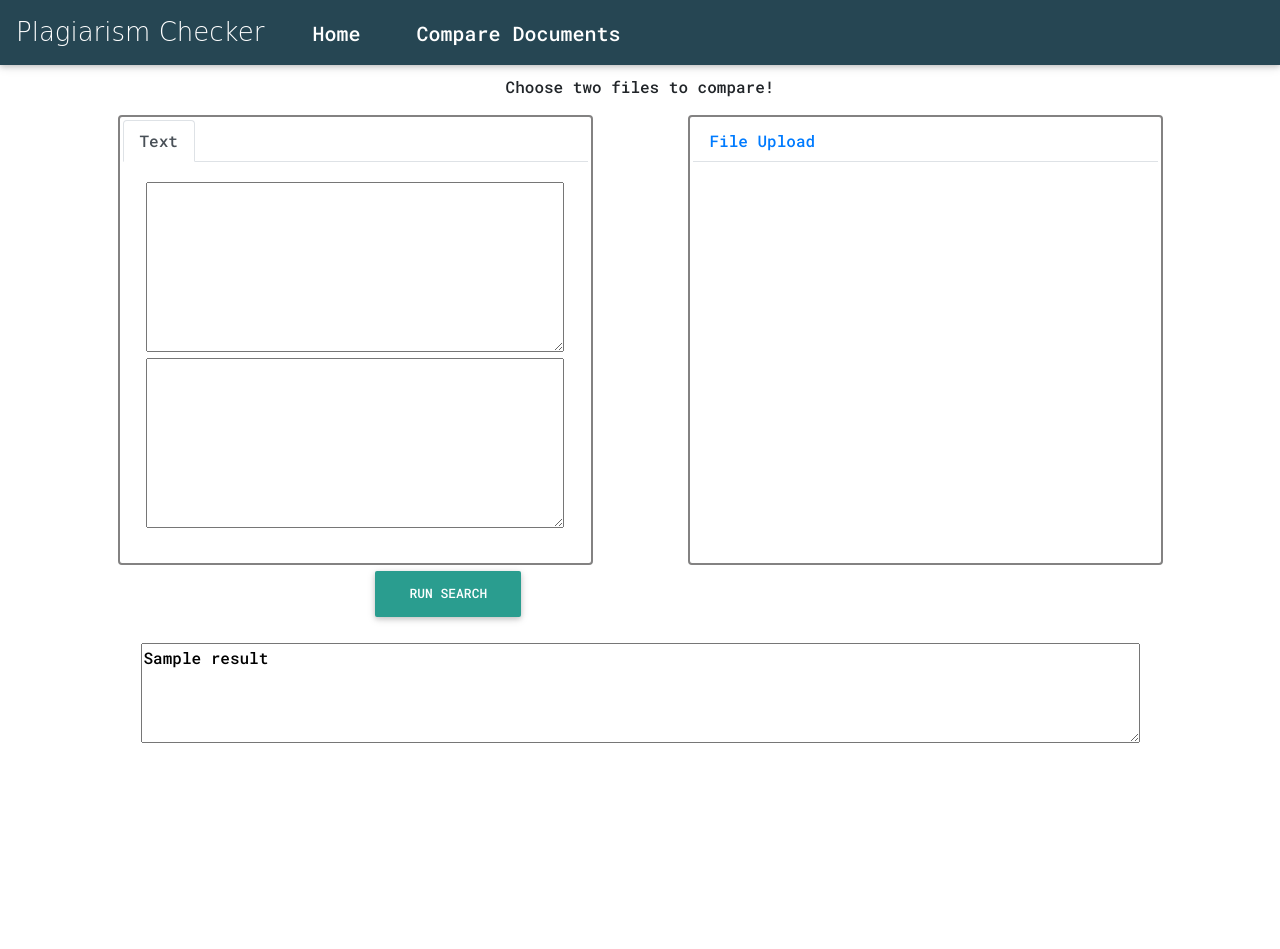
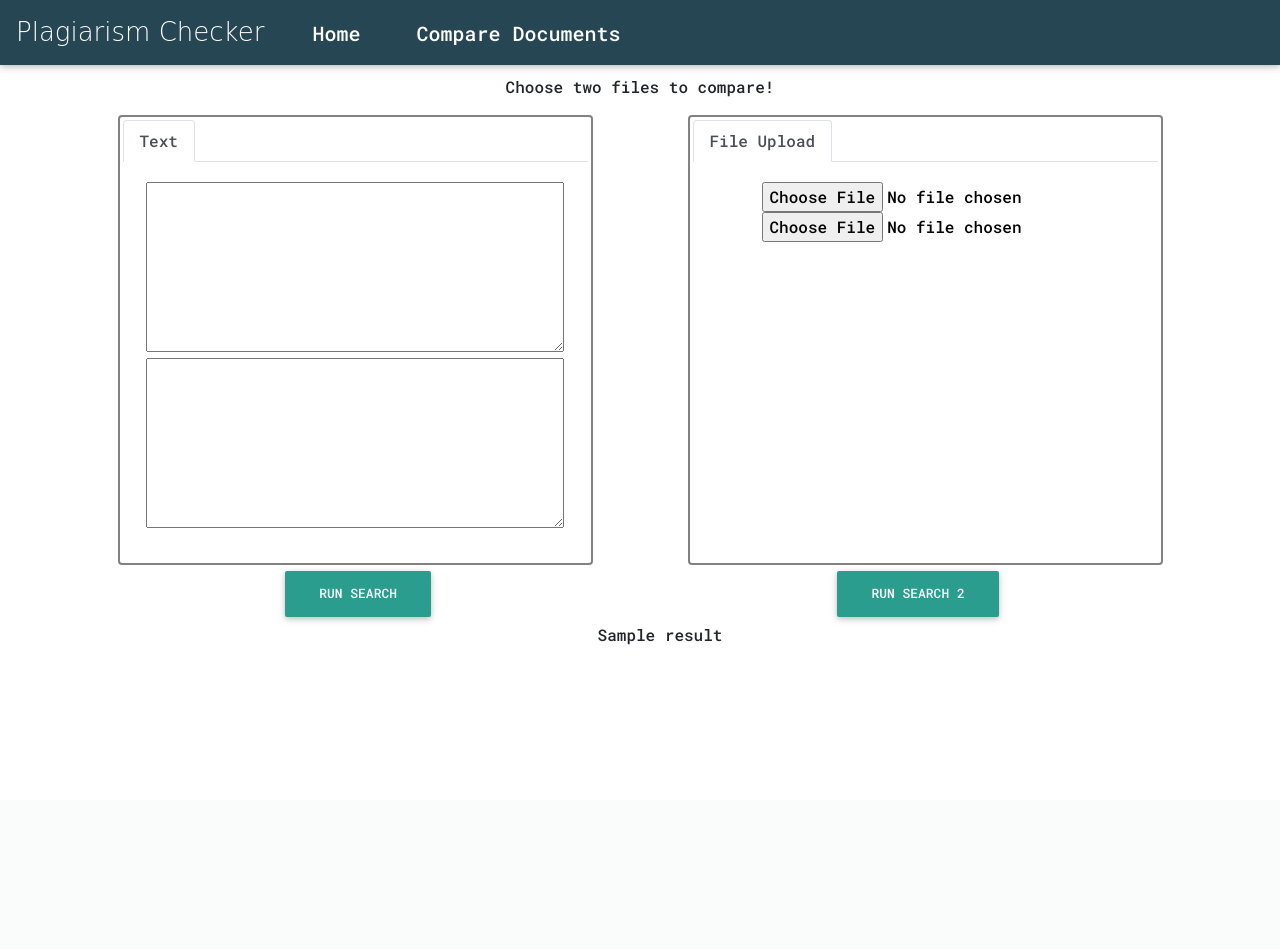
Before and after one commit to JinalAdhyaru/Plagiarism-Checker, a Django app: template plagiarismchecker/templates/pc/doc_compare.html in a window 1280 px wide. After the commit the page ends 645 px from the top, so only its background shows below. Run offline with Django 3.2, Linux system fonts and the light colour scheme; the template is opened without the code that fills it: most values are stand-ins (such as "Sample title", 1, 10 or a date in 2020); some libraries are stand-ins or nearby versions; some web fonts are replaced.

Commit message:
alignment done

```diff
--- a/plagiarismchecker/static/pc/stylesDocCheck.css
+++ b/plagiarismchecker/static/pc/stylesDocCheck.css
@@ -3,6 +3,7 @@ body{
     overflow-x: hidden; */
     overflow: hidden;
     overflow-x: hidden;
+    overflow-y: scroll;
     font-family: 'Roboto Mono', monospace;
 
 }
@@ -31,6 +32,7 @@ h1{
 .text-content{
     text-align: center;
     margin: auto;
+    align-items: center;
 }
 
 .tab-content-2{
@@ -60,7 +62,7 @@ textarea{
     margin-left: 300px;
     background-color: #2a9d8f;
     color: white;
-    visibility: hidden;
+
 }
 
 #output {
@@ -71,3 +73,9 @@ textarea{
 #file-input-dc-2 {
     color: black;
 }
+
+.button-align{
+    text-align: center;
+    align-items: center;
+    margin-left: 100px;
+}
--- a/plagiarismchecker/templates/pc/doc_compare.html
+++ b/plagiarismchecker/templates/pc/doc_compare.html
@@ -20,11 +20,24 @@
     <link rel="preconnect" href="https://fonts.gstatic.com">
     <link href="https://fonts.googleapis.com/css2?family=Sansita+Swashed:wght@700&display=swap" rel="stylesheet">
     <link href="{% static 'pc/stylesDocCheck.css' %}" rel="stylesheet" type="text/css">
+
+    <style>
+        body {
+            /* overflow: hidden;
+    overflow-x: hidden; */
+            overflow: hidden;
+            overflow-x: hidden;
+            overflow-y: scroll;
+            font-family: 'Roboto Mono', monospace;
+
+        }
+    </style>
 </head>
 
 <body>
     <nav class="navbar navbar-expand-lg navbar-dark" style="background-color: #264653;">
-        <a class="navbar-brand" style="font-family: 'Sansita Swashed', cursive; font-size: 26px; margin-right: 40px;" href="{% url 'plagiarism-check-mainpage' %}">Plagiarism Checker</a>
+        <a class="navbar-brand" style="font-family: 'Sansita Swashed', cursive; font-size: 26px; margin-right: 40px;"
+            href="{% url 'plagiarism-check-mainpage' %}">Plagiarism Checker</a>
         <button class="navbar-toggler" type="button" data-toggle="collapse" data-target="#navbarNav"
             aria-controls="navbarNav" aria-expanded="false" aria-label="Toggle navigation">
             <span class="navbar-toggler-icon"></span>
@@ -32,7 +45,8 @@
         <div class="collapse navbar-collapse" id="navbarNav">
             <ul class="navbar-nav" style="margin-left: 0;">
                 <li class="nav-item nav-one">
-                    <a class="nav-link" href="{% url 'plagiarism-check-mainpage' %}">Home <span class="sr-only">(current)</span></a>
+                    <a class="nav-link" href="{% url 'plagiarism-check-mainpage' %}">Home <span
+                            class="sr-only">(current)</span></a>
                 </li>
                 <li class="nav-item nav-two">
                     <a class="nav-link" href="{% url 'compare' %}">Compare Documents</a>
@@ -49,16 +63,13 @@
                 <div class="col-md-5 tab-content-2">
                     <ul class="nav nav-tabs" id="myTab" role="tablist">
                         <li class="nav-item">
-                            <a class="nav-link active" id="text-tab-2" data-toggle="tab" href="#text-input-dc-1" role="tab"
-                                aria-controls="text-input-ws" aria-selected="true" onclick="makeInvisible()">Text</a>
+                            <a class="nav-link active" id="text-tab-2" data-toggle="tab" href="#text-input-dc-1"
+                                role="tab" aria-controls="text-input-ws" aria-selected="true">Text</a>
                         </li>
-                        <!-- <li class="nav-item">
-                            <a class="nav-link" id="file-tab-2" data-toggle="tab" href="#file-input-dc-1" role="tab"
-                                aria-controls="file-input-ws" aria-selected="false" onclick="makeVisible()">File Upload</a>
-                        </li> -->
                     </ul>
                     <div class="tab-content" id="myTabContent">
-                        <div class="tab-pane fade show active" id="text-input-dc-1" role="tabpanel" aria-labelledby="text-tab-2">
+                        <div class="tab-pane fade show active" id="text-input-dc-1" role="tabpanel"
+                            aria-labelledby="text-tab-2">
                             <form id="form1-ws" action="/twofiletest1/" method="POST">
                                 {% csrf_token %}
                                 <textarea id="text-in-1" name="q1" required></textarea>
@@ -66,66 +77,48 @@
                                 <!--<button type="submit" value="Test">-->
                             </form>
                         </div>
-                        <!-- <div class="tab-pane fade" id="file-input-dc-1" role="tabpanel" aria-labelledby="file-tab-2">
-                            <form id="form12-ws" action="/twofilecompare1/" enctype="multipart/form-data" method="POST">
-                                {% csrf_token %}
-                                <input id="file-in-1" required type="file1" name="docfile1" />
-                            </form>
-                        </div> -->
                     </div>
                 </div>
                 <div class="col-md-5 tab-content-2">
                     <ul class="nav nav-tabs" id="myTab" role="tablist">
-                        <!-- <li class="nav-item">
-                            <a class="nav-link active" id="text-tab-3" data-toggle="tab" href="#text-input-dc-2" role="tab"
-                                aria-controls="text-input-ws" aria-selected="true" onclick="makeInvisible()">Text</a>
-                        </li> -->
                         <li class="nav-item">
-                            <a class="nav-link" id="file-tab-3" data-toggle="tab" href="#file-input-dc-2" role="tab"
-                                aria-controls="file-input-ws" aria-selected="false" onclick="makeVisible()" >File Upload</a>
+                            <a class="nav-link active" id="file-tab-3" data-toggle="tab" href="#file-input-dc-2" role="tab"
+                                aria-controls="file-input-ws" aria-selected="true">File Upload</a>
                         </li>
                     </ul>
                     <div class="tab-content" id="myTabContent">
-                        <div class="tab-pane fade show active" id="text-input-dc-2" role="tabpanel"
-                            aria-labelledby="text-tab-3">
-                            <!-- <form id="form11-ws" action="/twofiletest1/" method="POST">
-                                {% csrf_token %}
-                                <textarea id="text-1" name="q2" required></textarea>
-                                <button type="submit" value="Test">
-                            </form> -->
-                        </div>
-                        <div class="tab-pane fade" id="file-input-dc-2" role="tabpanel" aria-labelledby="file-tab-3">
+                        <div class="tab-pane fade show active" id="file-input-dc-2" role="tabpanel"
+                            aria-labelledby="file-tab-3">
                             <form id="form2-ws" action="/twofilecompare1/" enctype="multipart/form-data" method="POST">
                                 {% csrf_token %}
-                                <input type="file" class="fileupload" id="fileupload" name="docfile1" required="True" >
-                                <input type="file" class="fileupload" id="fileupload" name="docfile2" required="True" >
+                                <input type="file" class="fileupload" id="fileupload" name="docfile1" required="True">
+                                <input type="file" class="fileupload" id="fileupload" name="docfile2" required="True">
                             </form>
                         </div>
                     </div>
                 </div>
             </div>
-            <button type="submit" form="form1-ws" id="submit-button-1" class="btn">Run
-                Search</button>
+            <div class="row button-align">
+            <button type="submit" form="form1-ws" id="submit-button-1" class="btn">Run Search</button>
 
-            <button type="submit" form="form2-ws" id="submit-button-2" class="btn submit-button-2">Run Search 2</button>
-
-            <form method="GET">
-                {% csrf_token %}
-                <textarea id="output" name="output" readonly>{{ result }}</textarea>
-            </form>
+            <button type="submit" form="form2-ws" id="submit-button-2" class="btn submit-button-2" style="margin-left: 400px;">Run Search 2</button>
+            </div>
+            <ul>
+                <li style="list-style:none">{{ result }}</li>
+            </ul>
 
         </div>
     </div>
 
     <script>
         function makeVisible() {
-          document.getElementById("submit-button-2").style.visibility = "visible";
-          document.getElementById("submit-button-1").style.visibility = "hidden";
+            document.getElementById("submit-button-2").style.visibility = "visible";
+            document.getElementById("submit-button-1").style.visibility = "hidden";
         }
 
-        function makeInvisible(){
-          document.getElementById("submit-button-2").style.visibility = "hidden";
-          document.getElementById("submit-button-1").style.visibility = "visible";
+        function makeInvisible() {
+            document.getElementById("submit-button-2").style.visibility = "hidden";
+            document.getElementById("submit-button-1").style.visibility = "visible";
         }
     </script>
 
--- a/plagiarismchecker/templates/pc/index.html
+++ b/plagiarismchecker/templates/pc/index.html
@@ -123,7 +123,7 @@
       </div>
 
       <div class="col-md-6 result-2" style="text-align: center; align-items: center;">
-        <p class="output-per-tot">88.88%</p>
+        <p class="output-per-tot">{{ percent }}</p>
 
       </div>
       </div>
```
